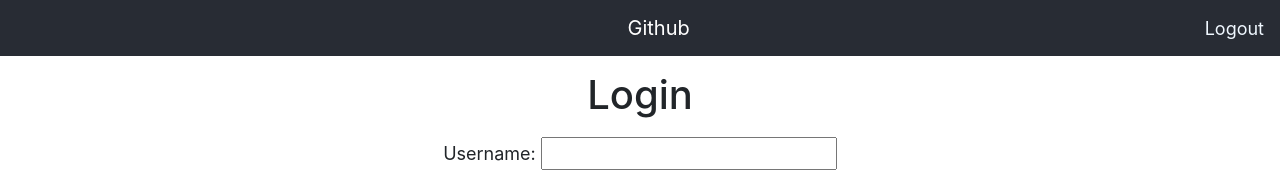
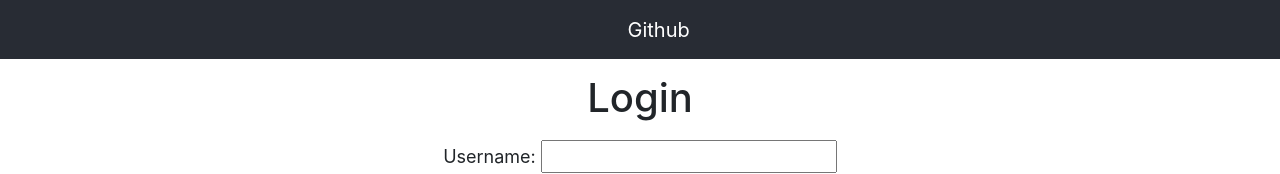
Before and after one commit to chrisDags/task-app-frontend, a React (Create React App) app: page / in a window 1280 px wide. Shown: the top 174 px of the page. Built offline with nearby package versions, Linux system fonts and the light colour scheme; sample sign-in values are in the browser's storage.

Commit message:
will the navbar classes work now

```diff
--- a/package.json
+++ b/package.json
@@ -8,8 +8,10 @@
     "@testing-library/user-event": "^7.2.1",
     "@types/react": "^17.0.2",
     "axios": "^0.21.1",
+    "bootstrap": "^4.6.0",
     "formik": "^2.2.6",
     "react": "^16.13.1",
+    "react-bootstrap": "^1.4.3",
     "react-dom": "^16.13.1",
     "react-router-dom": "^5.2.0",
     "react-scripts": "3.4.3"
--- a/src/components/HeaderComponent.css
+++ b/src/components/HeaderComponent.css
@@ -5,9 +5,9 @@
 }
 
 .myClass{
-    display: fixed;
+    display: flexbox;
     font-size: large;
-    color: aliceblue;
+    color: #f0f8ff;
     margin: 0 auto, 0 auto;
     /* padding-left: 1000%; */
 }
--- a/src/components/HeaderComponent.jsx
+++ b/src/components/HeaderComponent.jsx
@@ -16,8 +16,8 @@
                     <a href="https://github.com/chrisDags" className="navbar-brand"> Github </a>
                     <ul className="navbar-nav">
                     </ul>
-                    <ul className="navbar-nav navbar-collapse justify-content-end">
-                        {(isUserLoggedIn) && <div><li><Link className="myClass" onClick={AuthService.logout} to="/login">Logout</Link></li></div>}
+                    <ul className="navbar-nav navbar-collapse" style={{paddingLeft: '800px', position:'relative'}}>
+                        {(isUserLoggedIn) && <div><li><Link className="nav-link" onClick={AuthService.logout} to="/login">Logout</Link></li></div>}
                     </ul>
                 </nav>
             </header>
```
Also changed, not shown: 1 other file (tests, documents, lock files or other folders).
